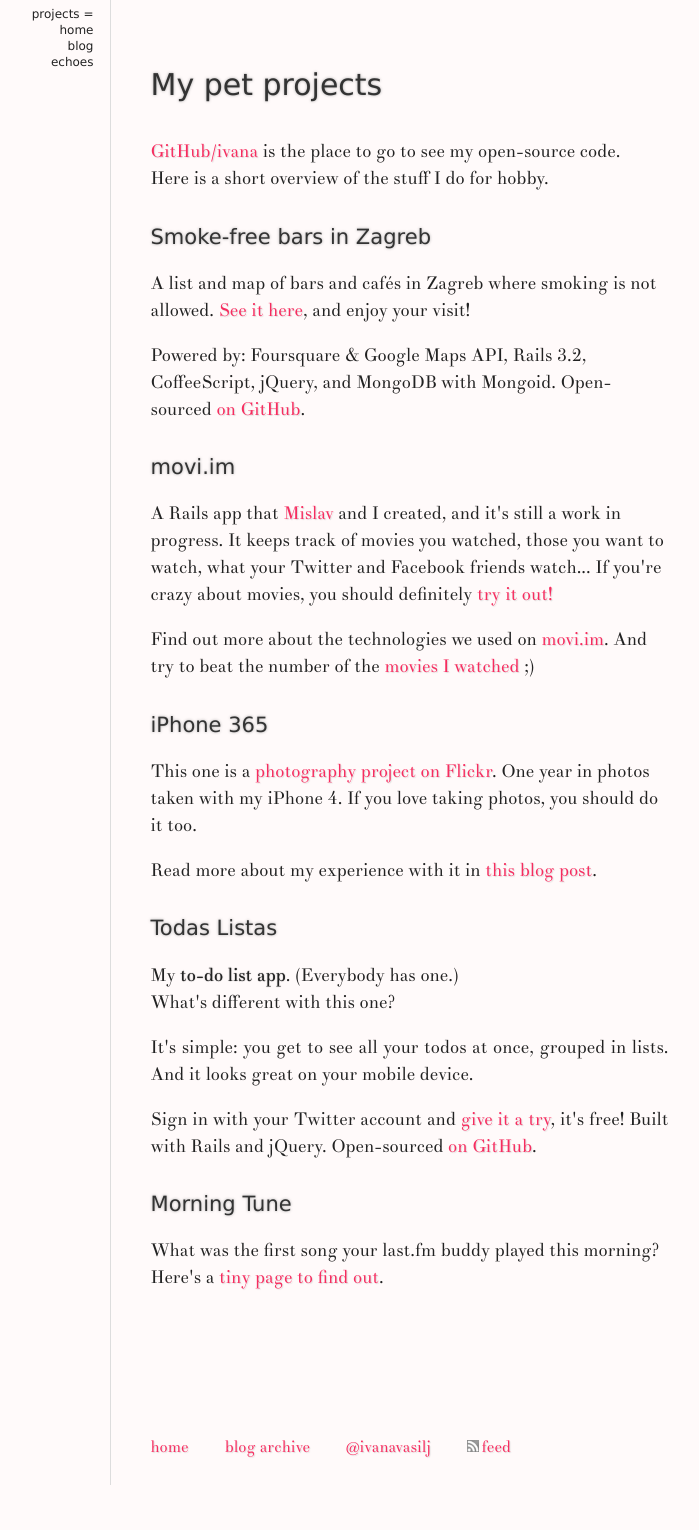
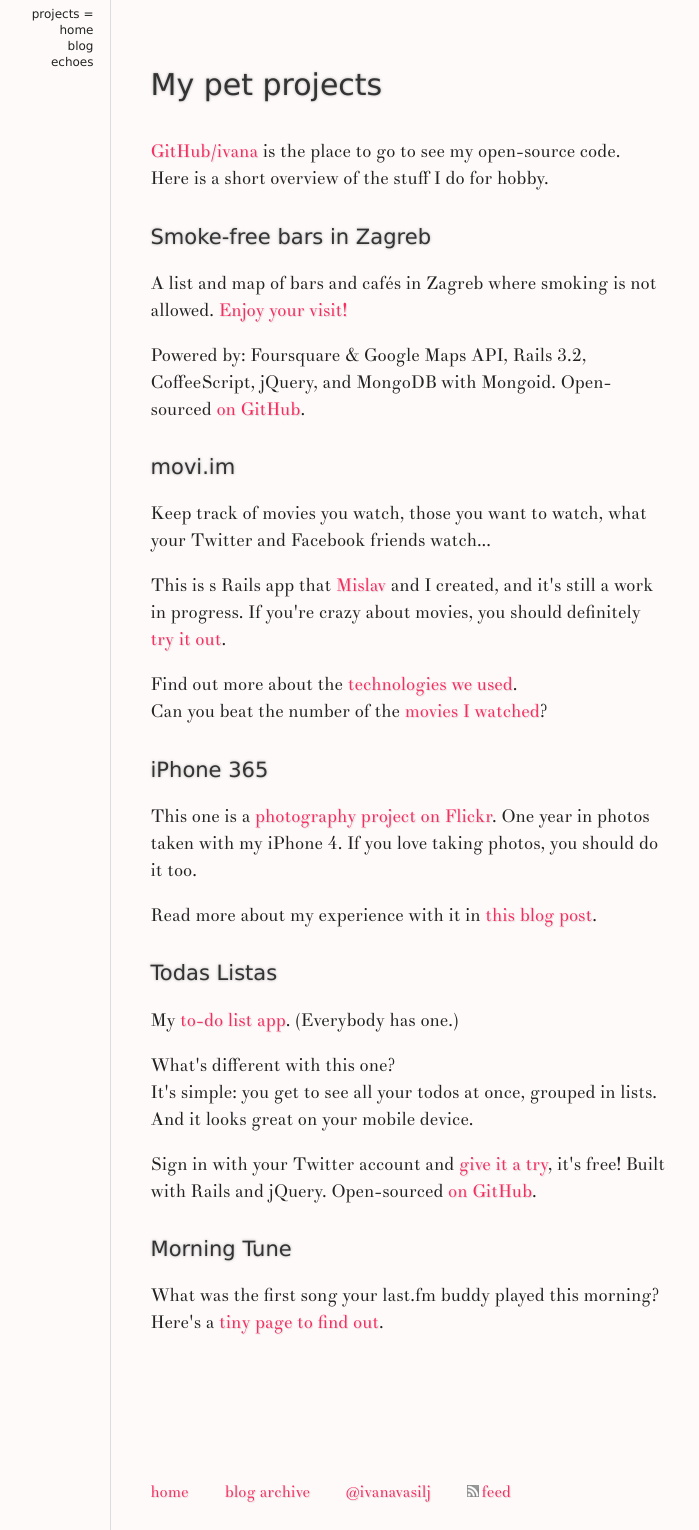
Before and after one commit to ivana/ivana.github.com, a Jekyll site: the page built from projects.html, in a window 1280 px wide. Shown: the whole page, without its empty margins (251-950 px from the left). Built offline with Jekyll 4.4.1, drawn with Linux system fonts in a browser that asks for light colours; nearby versions of some CDN libraries; Markdown is read by kramdown in place of the engine named in the settings; before the commit the page ends 1485 px from its top, so only the background shows below that.

Commit message:
projects minor edits

```diff
--- a/css/style.css
+++ b/css/style.css
@@ -119,10 +119,9 @@
 #projects article { margin-bottom:30px; }
 #projects article h1 { margin:1.5em 0 1em }
 #projects p { margin-bottom:1em; }
+#projects h1 a:hover { color:#D30E40;}
 #projects a:active, a:visited { outline:0 none }
 #projects img { border:1px solid #ddd }
-#listas img { float:right; margin:.4em 0 1em 1.5em; }
-#listas p { text-align:justify }
 
 /* archive */
 #archive a {
--- a/projects.html
+++ b/projects.html
@@ -12,7 +12,7 @@
     <h1><a href="http://smokefreebars.herokuapp.com/">Smoke-free bars in Zagreb</a></h1>
     <p>
       A list and map of bars and cafés in Zagreb where smoking is not allowed.
-      <a href="http://smokefreebars.herokuapp.com/">See it here</a>, and enjoy your visit!
+      <a href="http://smokefreebars.herokuapp.com/">Enjoy your visit!</a>
     </p>
     <p>
       Powered by: Foursquare &amp; Google Maps API, Rails 3.2, CoffeeScript, jQuery, and MongoDB with Mongoid.
@@ -20,16 +20,16 @@
     </p>
   </article>
 
-  <article id="movi">
+  <article>
     <h1><a href="http://movi.im/">movi.im</a></h1>
+    <p>Keep track of movies you watch, those you want to watch, what your Twitter and Facebook friends watch...</p>
     <p>
-      A Rails app that <a href="http://mislav.uniqpath.com/">Mislav</a> and I created, and it's still a work in progress.
-      It keeps track of movies you watched, those you want to watch, what your Twitter and Facebook friends watch...
-      If you're crazy about movies, you should definitely <a href="http://movi.im/">try it out!</a>
+      This is s Rails app that <a href="http://mislav.uniqpath.com/">Mislav</a> and I created, and it's still a work in progress.
+      If you're crazy about movies, you should definitely <a href="http://movi.im/">try it out</a>.
     </p>
     <p>
-      Find out more about the technologies we used on <a href="http://movi.im/about">movi.im</a>.
-      And try to beat the number of the <a href="http://movi.im/ivana" rel="me">movies I watched</a> ;)
+      Find out more about the <a href="http://movi.im/about">technologies we used</a>.<br>
+      Can you beat the number of the <a href="http://movi.im/ivana" rel="me">movies I watched</a>?
     </p>
   </article>
 
@@ -42,10 +42,10 @@
     <p>Read more about my experience with it in <a href="/2012/02/iPhone-365/">this blog post</a>.</p>
   </article>
 
-  <article id="listas">
+  <article>
     <h1><a href="http://todaslistas.heroku.com/">Todas Listas</a></h1>
-    <p>My <em>to-do list app</em>. (Everybody has one.)<br>What's different with this one?</p>
-    <p>It's simple: you get to see all your todos at once, grouped in lists. And it looks great on your mobile device.</p>
+    <p>My <a href="http://todaslistas.heroku.com/">to-do list app</a>. (Everybody has one.)</p>
+    <p>What's different with this one?<br>It's simple: you get to see all your todos at once, grouped in lists. And it looks great on your mobile device.</p>
     <p>Sign in with your Twitter account and <a href="http://todaslistas.heroku.com/">give it a try</a>, it's free!
       Built with Rails and jQuery. Open-sourced <a href="https://github.com/ivana/todofrenzy">on GitHub</a>.</p>
   </article>
```
Also changed, not shown: img/feb.jpg (deleted), img/moviim.png (deleted), img/todaslistas.png (deleted).
